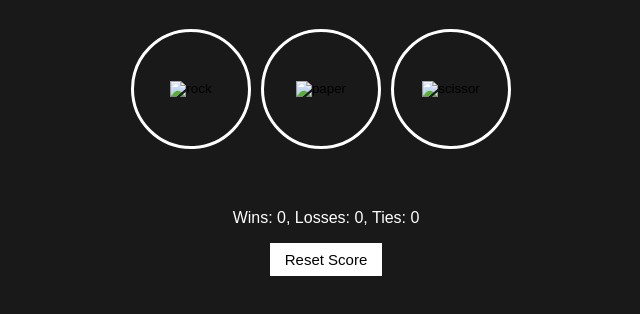
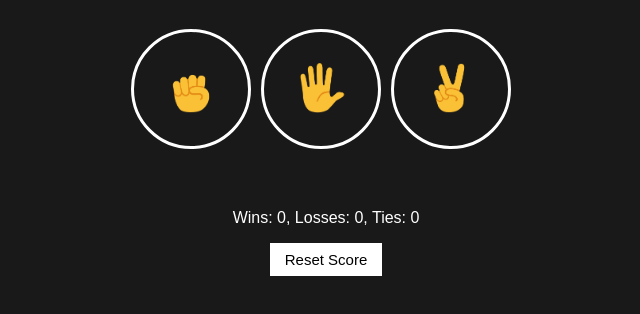
Before and after one commit to VikasVerma0810/Rock-Paper-Scissors, a plain HTML site: page index.html in a window 1280 px wide. Shown: the part 182-496 px from the top of the page, without its empty margins (314-954 px from the left). Drawn offline with Linux system fonts and the light colour scheme; the site is published under a folder, as on GitHub Pages, so addresses that start at the root find nothing.

Commit message:
changing image directory

```diff
--- a/index.html
+++ b/index.html
@@ -15,17 +15,17 @@
             <button class="icon-button" onclick="
             playGame('rock');
           ">
-                <img class="img-icon" src="/images/rock-emoji.png" alt="rock">
+                <img class="img-icon" src="images/rock-emoji.png" alt="rock">
             </button>
 
             <button class="icon-button" onclick="
             playGame('paper');
           ">
-                <img class="img-icon" src="/images/paper-emoji.png" alt="paper"></button>
+                <img class="img-icon" src="images/paper-emoji.png" alt="paper"></button>
 
             <button class="icon-button" onclick="
             playGame('scissors');
-          "> <img class="img-icon" src="/images/scissors-emoji.png" alt="scissor"></button>
+          "> <img class="img-icon" src="images/scissors-emoji.png" alt="scissor"></button>
 
         </div>
 
```
